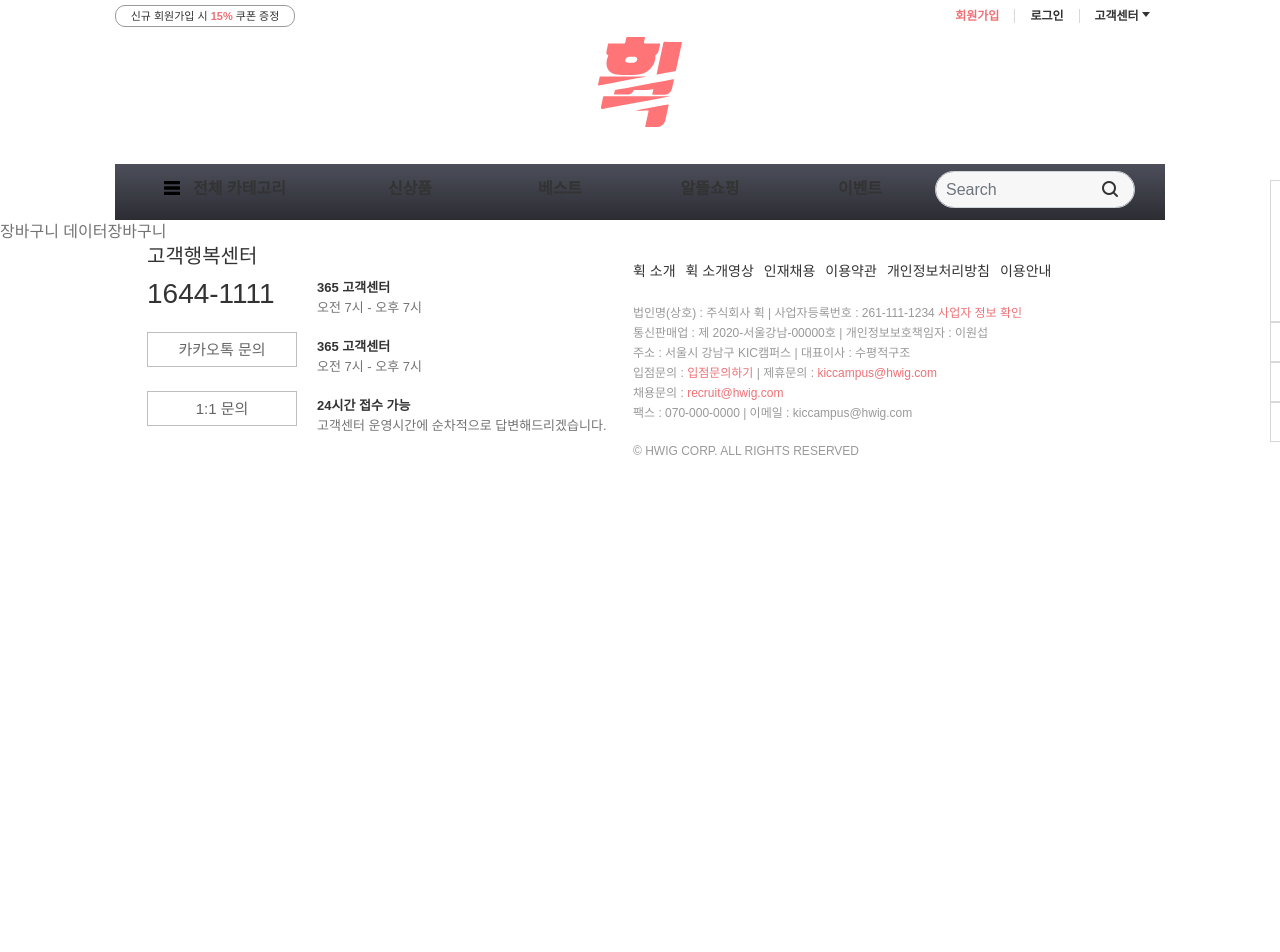
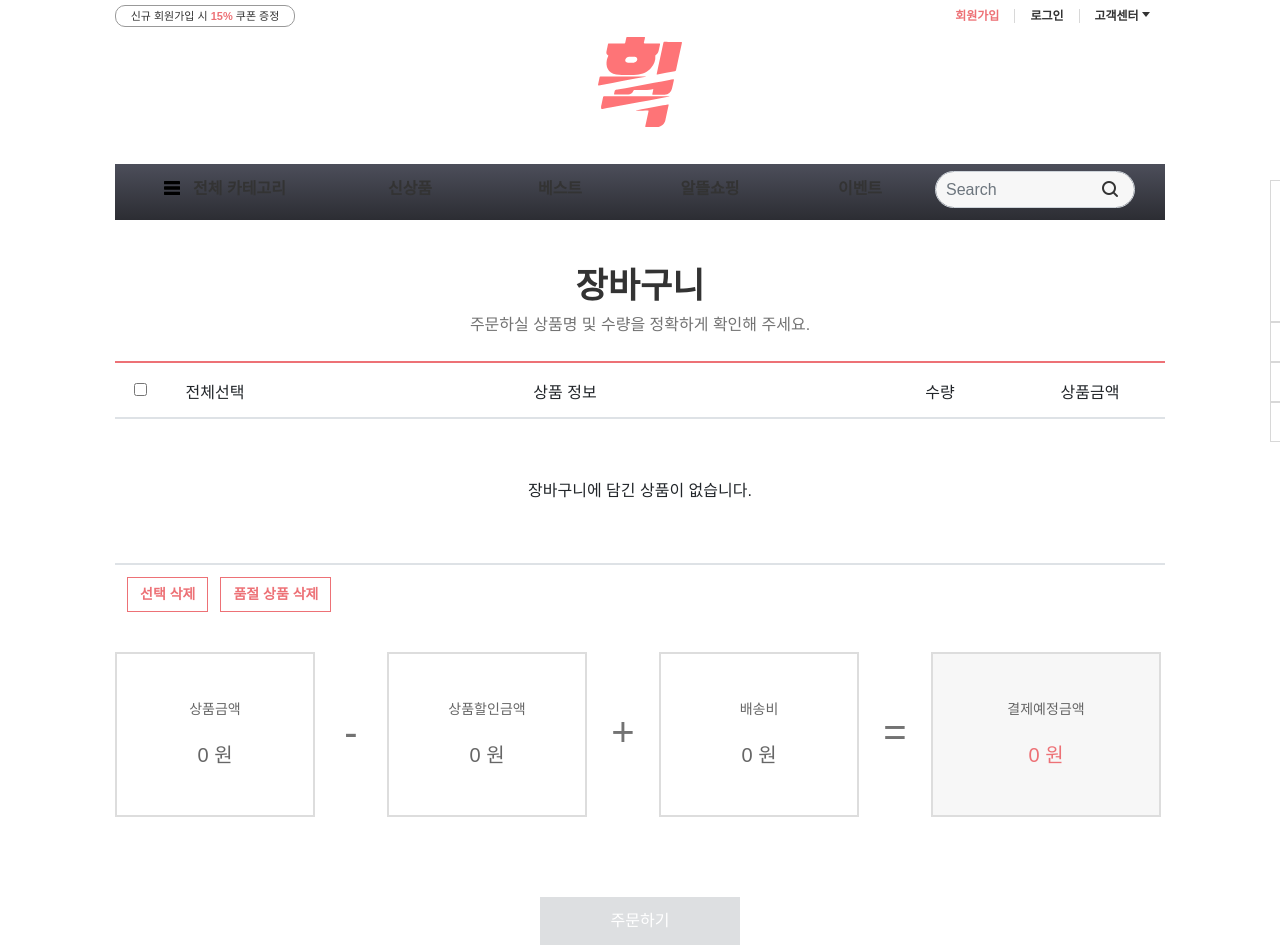
Before and after one commit to ha0git/HwigProject, a React (Create React App) app in the folder hwigproject-fe/: page /cart in a window 1280 px wide. Shown: the top 952 px of the page. Before the commit the page ends 800 px from the top, so only its background shows below. Built offline with nearby package versions, Linux system fonts and the light colour scheme.

Commit message:
cart update

```diff
--- a/hwigproject-fe/src/Containers/CartPage.js
+++ b/hwigproject-fe/src/Containers/CartPage.js
@@ -4,7 +4,6 @@ import Cart from '../ProductComponents/Cart'
 export default function CartPage() {
     return (
         <>
-            장바구니 데이터
             <Cart/>
         </>
     )
--- /dev/null
+++ b/hwigproject-fe/src/ProductComponents/Cart.css
@@ -0,0 +1,133 @@
+.cart-container{
+    width: 1050px;
+    margin: 0px auto;
+    text-align: center;
+    margin-top: 40px;
+    margin-bottom: 80px;
+}
+.table td, .table th{
+    padding-right:0px !important;
+    padding-left:0px !important;
+}
+
+.cart-title{
+    font-size: 35px;
+    font-weight: bolder;
+    color: #333333;
+}
+
+.cart-table-container{
+    /* border-top: 1px solid red !important; */
+    width: 1050px !important;
+    max-width: none !important;
+    margin: 0 auto !important;
+    text-align: center !important;
+}
+
+.cart-table-item-none{
+    border-bottom: 2px solid #dee2e6;
+}
+
+
+.cart-table-column-check,
+.cart-table-column-img,
+.cart-table-column-detail,
+.cart-table-column-count,
+.cart-table-column-price{
+    border-top: 2px solid #ed7176 !important;
+}
+
+.cart-table-column-check{
+    width: 50px;
+}
+
+.cart-table-column-checkbox{
+    padding-bottom:6px
+}
+
+.cart-table-column-img{
+    width: 100px;
+}
+.cart-table-column-detail{
+    width: 600px;
+}
+.cart-table-column-count{
+    width: 150px;
+}
+.cart-table-column-price{
+    width: 150px;
+}
+
+.cart-button{
+    text-align: left;
+}
+
+.cart-delete-button{
+    background-color: white !important;
+    border-radius: 0px !important;
+    font-size: 14px !important;
+    color:#ed7176 !important;
+    border: 1px solid #ed7176 !important;
+    font-weight: bolder !important;
+    margin-top: 12px;
+    margin-left: 12px;
+}
+
+.cart-delete-button:hover{
+    background-color: rgba(126, 121, 121, 0.112) !important;
+    color:#ed7175b8 !important;
+    border: 1px solid #ed7175b8 !important;
+}
+
+.cart-calculate-title{
+    font-size: 14px;
+    margin-top: 45px;
+    color:#666666;
+}
+
+.cart-calculate-price{
+    font-size: 20px;
+    margin-top: 20px;
+    color:#666666;
+}
+
+#cart-calculate-price{
+    color:#ed7176;
+}
+
+.cart-calculate{
+    margin-top: 40px;
+    width:200px;
+    height:165px;
+    border: 2px solid #ddd;
+    float:left;
+}
+
+
+.cart-calculate-block{
+    margin-top: 40px;
+    width:72px;
+    height:165px;
+    float:left;
+    font-size: 40px;
+    padding-top: 50px;
+}
+
+
+.cart-calculate-result{
+    background-color: #f7f7f7;
+    margin-top: 40px;
+    width:230px;
+    height:165px;
+    border: 2px solid #ddd;
+    float:left;
+}
+
+.cart-submit{
+    margin-top: 80px;
+    width:200px !important;
+    height:48px !important;
+    background-color: #dddfe1 !important;
+    border: 1px solid #dddfe1 !important;
+    border-radius: 0px !important;
+}
--- a/hwigproject-fe/src/ProductComponents/Cart.js
+++ b/hwigproject-fe/src/ProductComponents/Cart.js
@@ -1,9 +1,84 @@
 import React from 'react'
+import {Col, Row, Table, Form, Button} from 'react-bootstrap'
+import './Cart.css'
 
 export default function Cart() {
     return (
         <>
-            장바구니
+            <div className="cart-container">
+                    <Row>
+                        <Col>
+                                <div className="cart-title">장바구니</div>
+                                <div>주문하실 상품명 및 수량을 정확하게 확인해 주세요.</div>
+                            <br/>
+                            <Form>
+
+                                <Table className="cart-table-container">
+                                    <thead>
+                                        <tr>
+                                            <th className="cart-table-column-check">
+                                            <Form.Check className="cart-table-column-checkbox" type="checkbox" /></th>
+                                            <th className="cart-table-column-img">전체선택</th>
+                                            <th className="cart-table-column-detail">상품 정보</th>
+                                            <th className="cart-table-column-count">수량</th>
+                                            <th className="cart-table-column-price">상품금액</th>
+                                        </tr>
+                                    </thead>
+                                    <tbody>
+                                        <tr>
+                                            <td className="cart-table-item-none" colspan="5"><br/><br/>장바구니에 담긴 상품이 없습니다.<br/><br/><br/></td>
+                                            <td></td>
+                                            <td></td>
+                                            <td></td>
+                                            <td></td>
+                                        </tr>
+                                        {/* <tr>
+                                        <td>2</td>
+                                        <td>Table cell</td>
+                                        <td>Table cell</td>
+                                        <td>Table cell</td>
+                                        <td>Table cell</td>
+                                        </tr>
+                                        <tr>
+                                        <td>3</td>
+                                        <td>Table cell</td>
+                                        <td>Table cell</td>
+                                        <td>Table cell</td>
+                                        <td>Table cell</td>
+                                        </tr> */}
+                                    </tbody>
+                                </Table>
+                                <div className="cart-button">
+                                <Button className="cart-delete-button">선택 삭제</Button>
+                                <Button className="cart-delete-button">품절 상품 삭제</Button>
+                                </div>
+
+                                <div className="cart-calculate">
+                                    <div className="cart-calculate-title">상품금액</div>
+                                    <div className="cart-calculate-price" id="">0 원</div>
+                                </div>
+                                <div className="cart-calculate-block">-</div>
+                                <div className="cart-calculate">
+                                    <div className="cart-calculate-title">상품할인금액</div>
+                                    <div className="cart-calculate-price" id="">0 원</div>
+                                </div>
+                                <div className="cart-calculate-block">+</div>
+                                <div className="cart-calculate">
+                                    <div className="cart-calculate-title">배송비</div>
+                                    <div className="cart-calculate-price" id="">0 원</div>
+                                </div>
+                                <div className="cart-calculate-block">=</div>
+                                <div className="cart-calculate-result">
+                                    <div className="cart-calculate-title">결제예정금액</div>
+                                    <div className="cart-calculate-price" id="cart-calculate-price">0 원</div>
+                                </div>
+                                <div>
+                                    <Button className="cart-submit" type="submit">주문하기</Button>
+                                </div>
+                            </Form>
+                        </Col>
+                    </Row>
+            </div>
         </>
     )
 }
--- a/hwigproject-fe/src/RegisterComponents/FindIdInfo.css
+++ b/hwigproject-fe/src/RegisterComponents/FindIdInfo.css
@@ -11,6 +11,7 @@
     width:340px;
     font-size: 24px;
     margin:0px auto;
+    color: #333333;
 }
 
 .find-id-input-box{
--- a/hwigproject-fe/src/RegisterComponents/FindPwInfo.css
+++ b/hwigproject-fe/src/RegisterComponents/FindPwInfo.css
@@ -10,6 +10,7 @@
     width:340px;
     font-size: 24px;
     margin:0px auto;
+    color: #333333;
 }
 
 .find-pw-input-box{
--- a/hwigproject-fe/src/RegisterComponents/Login.css
+++ b/hwigproject-fe/src/RegisterComponents/Login.css
@@ -10,6 +10,7 @@
     width:340px;
     font-size: 24px;
     margin:0px auto;
+    color: #333333;
 }
 
 .login-input-box{
@@ -63,3 +64,10 @@
     color: #ce6266;
     text-decoration: none;
 }
+
+.login-text-link-position{
+    margin-top: 10px !important;
+    text-align: right;
+    margin: 0px auto;
+    width:340px;
+}
--- a/hwigproject-fe/src/RegisterComponents/Login.js
+++ b/hwigproject-fe/src/RegisterComponents/Login.js
@@ -48,9 +48,9 @@ export default function Login(props) {
                                 onChange={(e)=>setPw(e.target.value)}
                                 value={getPw}
                             />
-                        <br />
+                        <div className="login-text-link-position">
                             <Link className="login-text-link" to="/find_id">아이디 찾기</Link> | <Link className="login-text-link" to="/find_pw">비밀번호 찾기</Link>
-                        <br />
+                        </div>
                             <Button className="login-button" type="submit">로그인</Button>
                         <br />
                             <Link to="/join">
```
